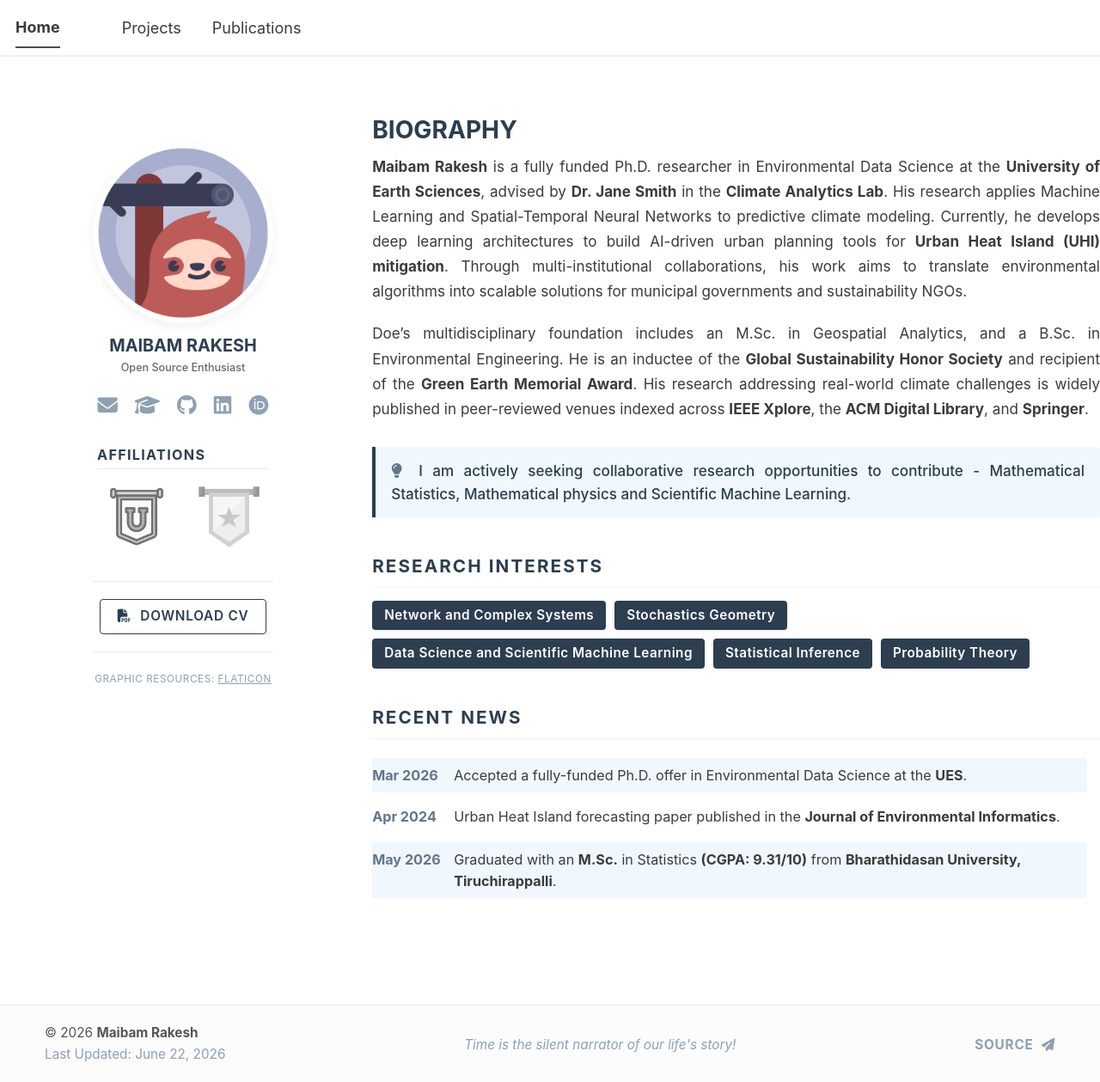
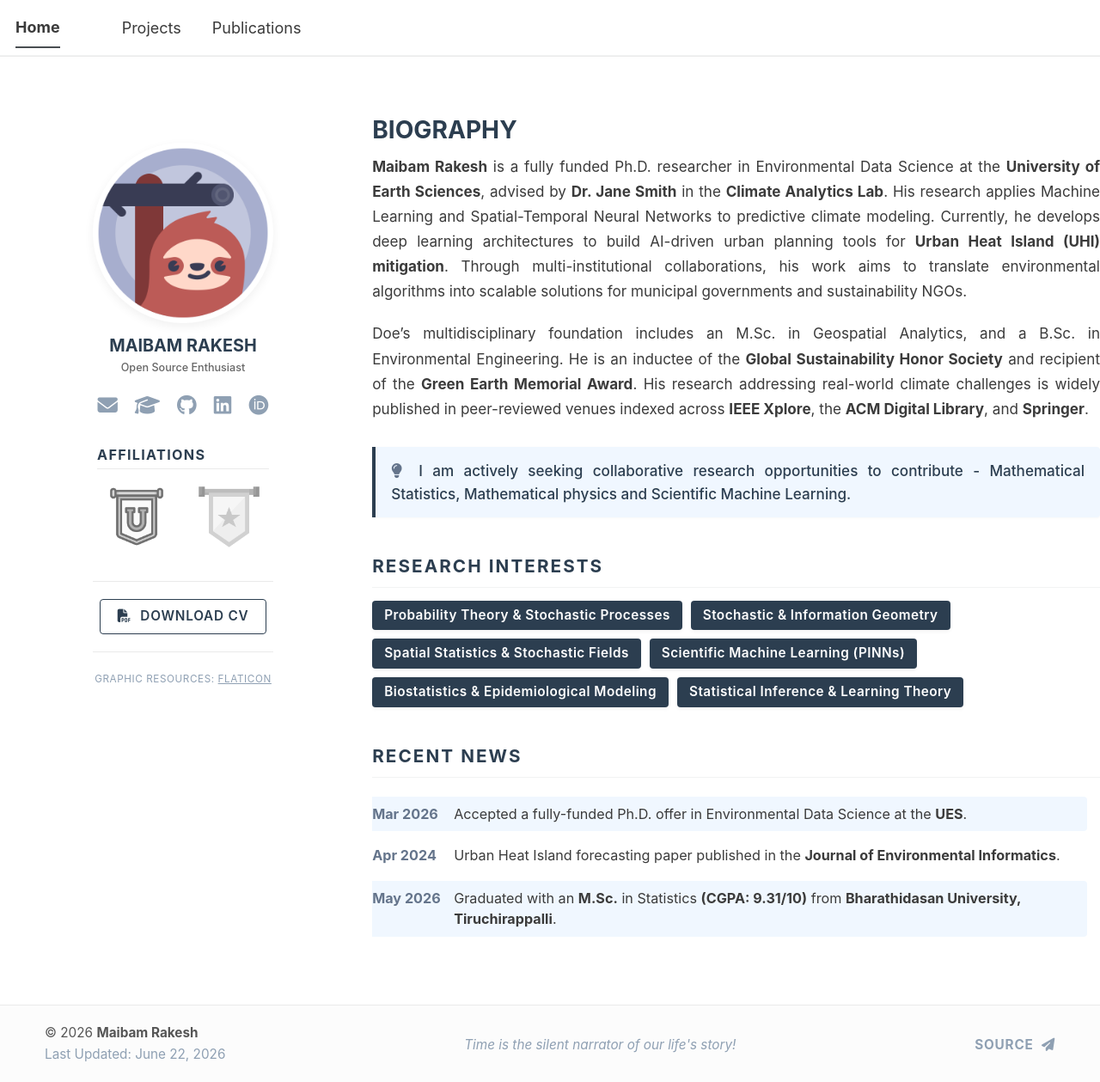
Before and after one commit to maibamrakeshsingh/maibamrakeshsingh.github.io, a Jekyll site: the page built from _pages/about.md, in a window 1280 px wide and 1259 px high. Shown: the whole window at 86% size. Built offline with Jekyll 4.4.1, drawn with Linux system fonts in a browser that asks for light colours; a script bundle is joined from its source files by our own code; library files that are not in the unit come from our copies.

Commit message:
Update about.md

```diff
--- a/_pages/about.md
+++ b/_pages/about.md
@@ -198,11 +198,12 @@ redirect_from:
 
 <h2 class="section-title">Research Interests</h2>
 <div class="interest-pills">
-  <span class="pill">Network and Complex Systems</span>
-  <span class="pill">Stochastics Geometry</span>
-  <span class="pill">Data Science and Scientific Machine Learning</span>
-  <span class="pill">Statistical Inference</span>
-  <span class="pill">Probability Theory</span>
+  <span class="pill">Probability Theory & Stochastic Processes</span>
+  <span class="pill">Stochastic & Information Geometry</span>
+  <span class="pill">Spatial Statistics & Stochastic Fields</span>
+  <span class="pill">Scientific Machine Learning (PINNs)</span>
+  <span class="pill">Biostatistics & Epidemiological Modeling</span>
+  <span class="pill">Statistical Inference & Learning Theory</span>
 </div>
 
 <h2 class="section-title">Recent News</h2>
```
